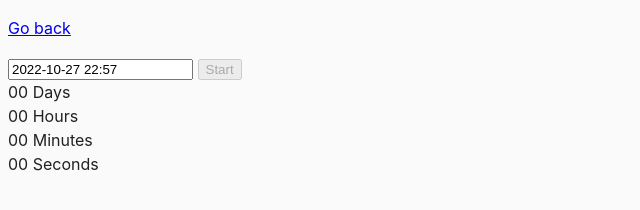
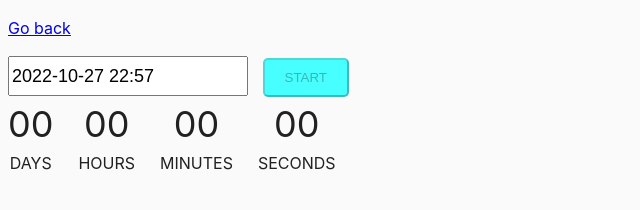
Before and after one commit to yulia-mazurenko/goit-js-hw-09, a website built with Parcel: page src/02-timer.html in a window 1280 px wide. Shown: the whole page, without its empty margins (0-640 px from the left). Built offline with nearby package versions, Linux system fonts and the light colour scheme.

Commit message:
update css-file

```diff
--- a/src/css/common.css
+++ b/src/css/common.css
@@ -16,3 +16,54 @@ img {
   display: block;
   max-width: 100%;
 }
+
+button[data-start],
+button[data-stop] {
+  padding: 10px 20px 10px 20px;
+  cursor: pointer;
+  background-color: rgb(71, 255, 255);
+  border-radius: 5px;
+
+  text-transform: uppercase;
+
+  transition: scale 250ms ease-in-out;
+}
+
+button[data-start]:focus,
+button[data-start]:hover,
+button[data-stop]:focus,
+button[data-stop]:hover {
+  scale: 1.1;
+}
+
+button[data-start] {
+  margin-right: 20px;
+}
+
+.timer {
+  display: flex;
+
+  gap: 25px;
+}
+
+.field {
+  display: flex;
+  flex-direction: column;
+  align-items: center;
+}
+
+.field .value {
+  font-size: 36px;
+}
+
+.field .label {
+  text-transform: uppercase;
+}
+
+/* CountDown timer */
+
+.flatpickr-input {
+  margin-right: 10px;
+  height: 40px;
+  font-size: 18px;
+}
```
